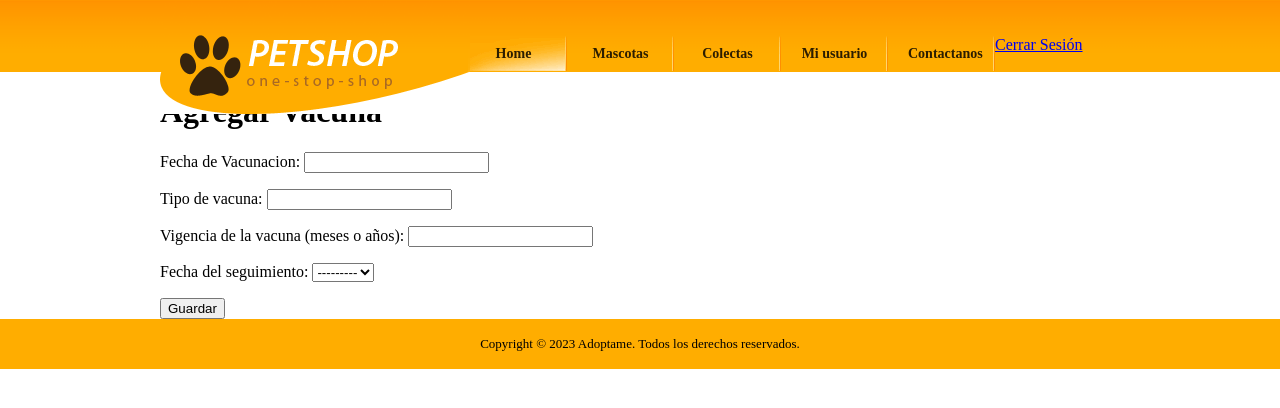
After one commit to TiberCHSL/adopcion, a Django app: page /crear_vacuna/1/ in a window 1280 px wide. The commit adds this page. Shown: the top 408 px of the page. Run offline with Django 4.2, Linux system fonts and the light colour scheme; a user stored in the database is signed in; data comes from the database, SQL or seed files in the repository; parts of the project's set-up code (start-up, migrations or seed data) failed here and were passed over.

Commit message:
Seguimos avanzando

```diff
--- a/adopciones/admin.py
+++ b/adopciones/admin.py
@@ -1,5 +1,5 @@
 from django.contrib import admin
-from .models import Organizacion, Usuario, TipoMascota, Mascota, Imagen, Seguimiento, Vacuna, Verificacion,Colecta,SedeOrganizacion
+from .models import Organizacion, Usuario, TipoMascota, Mascota, Imagen, Seguimiento, Vacuna, Verificacion,Colecta,SedeOrganizacion, DatosPagoUsuario, Pagos
 from d3_dpa_chile.models import Region, Provincia, Comuna
 #Region, Comuna,
 
@@ -16,4 +16,6 @@ admin.site.register(Seguimiento)
 admin.site.register(Vacuna)
 admin.site.register(Verificacion)
 admin.site.register(Colecta)
+admin.site.register(DatosPagoUsuario)
+admin.site.register(Pagos)
 # Register your models here.
--- a/adopciones/forms.py
+++ b/adopciones/forms.py
@@ -1,6 +1,6 @@
 # En forms.py
 from django import forms
-from .models import TipoMascota, Region, Usuario, Comuna, User
+from .models import TipoMascota, Region, Usuario, Comuna, User, DatosPagoUsuario, Seguimiento, Vacuna
 from django.contrib.auth.forms import UserCreationForm, AuthenticationForm
 
 class BusquedaMascotaForm(forms.Form):
@@ -45,3 +45,43 @@ class RegistroUsuarioForm(UserCreationForm):
 
 class LoginForm(AuthenticationForm):
     username = forms.CharField(widget=forms.TextInput(attrs={'autofocus': True}), label="Username")
+
+
+class UsuarioForm(forms.ModelForm):
+    class Meta:
+        model = Usuario
+        fields = ['phone', 'gender', 'comuna']
+
+class DatosPagoUsuarioForm(forms.ModelForm):
+    class Meta:
+        model = DatosPagoUsuario
+        fields = ['banco', 'acc_type', 'num_cuenta']
+
+
+class VacunaForm(forms.ModelForm):
+    seguimiento = forms.ModelChoiceField(
+        queryset=Seguimiento.objects.none(),  # Empty queryset
+        to_field_name="fecha",
+        label="Fecha del seguimiento",
+        required=True
+    )
+
+    class Meta:
+        model = Vacuna
+        fields = ['fecha', 'tipo_vacuna', 'vigencia', 'seguimiento']
+
+    def __init__(self, *args, **kwargs):
+        mascota_id = kwargs.pop('mascota_id', None)
+        super(VacunaForm, self).__init__(*args, **kwargs)
+        if mascota_id:
+            self.fields['seguimiento'].queryset = Seguimiento.objects.filter(id_mascota=mascota_id)
+
+
+class SeguimientoForm(forms.ModelForm):
+    class Meta:
+        model = Seguimiento
+        fields = ['fecha', 'centro_veterinario', 'medico_veterinario', 'diagnostico', 'receta']
+
+    class Meta:
+        model = Seguimiento
+        fields = ['fecha', 'centro_veterinario', 'medico_veterinario', 'diagnostico', 'receta']
--- a/adopciones/models.py
+++ b/adopciones/models.py
@@ -2,19 +2,6 @@ from django.db import models
 from django.contrib.auth.models import User
 from d3_dpa_chile.models import Region, Provincia, Comuna
 
-# Create your models here.
-#IDIOMA_CHOICES = [
-    #('IN', 'Ingles'),
-    #('FR', 'Frances'),
-    #('PO', 'Portugués'),
-    #('AL', 'Alemán'),
-    #('IT', 'Italiano'),
-#]
-#class Region(models.Model):
-    #nombre_region = models.CharField(primary_key = True, max_length=10, verbose_name="Género", choices=[('M', 'Masculino'), ('F', 'Femenino'), ('O', 'Otro')])
-
-#class Comuna(models.Model):
-    #nombre_comuna = models.CharField(primary_key = True, max_length=10, verbose_name="Género", choices=[('M', 'Masculino'), ('F', 'Femenino'), ('O', 'Otro')])
 
 class Organizacion(models.Model):
     nombre_org = models.CharField(primary_key=True, max_length=50, verbose_name="Nombre de la organizacion")
@@ -53,16 +40,16 @@ class DatosPagoUsuario(models.Model):
     user = models.OneToOneField(User, on_delete=models.CASCADE,verbose_name = "Nombre de usuario")
     banco = models.CharField(max_length=50)
     acc_type = models.CharField(max_length=50, choices=[('C','Cuenta corriente'),('V','Cuenta vista'),('A','Cuenta de ahorro')])
-    num_cuenta = models.CharField(max_length=50,verbose_name = "Numero de la cuenta")
+    num_cuenta = models.CharField(primary_key = True,max_length=50,verbose_name = "Numero de la cuenta")
     def __str__(self):
-        return self.user
+        return str(self.user)
 
 
 class Pagos(models.Model):
-    num_pago = models.ForeignKey(DatosPagoUsuario,on_delete = models.CASCADE, verbose_name = 'numero del pago')
+    num_cuenta = models.ForeignKey(DatosPagoUsuario, on_delete=models.CASCADE, null = True)
     monto = models.IntegerField(verbose_name = 'Cantidad')
     def __str__(self):
-        return self.num_pago
+        return str(self.num_cuenta)
 
 
 class TipoMascota(models.Model):
@@ -107,11 +94,17 @@ class Seguimiento(models.Model):
     rut = models.ForeignKey(Usuario, max_length=12, verbose_name="RUT del dueño" , on_delete=models.CASCADE)
     id_mascota = models.ForeignKey(Mascota, on_delete=models.CASCADE)
 
+    def __str__(self):
+        return str(self.fecha)
+
 class Vacuna(models.Model):
     fecha = models.DateField(verbose_name="Fecha de Vacunacion", null=True, blank=True)
     tipo_vacuna = models.CharField(max_length=100, verbose_name="Tipo de vacuna", null=True, blank=True)
     vigencia = models.CharField(max_length=100, verbose_name="Vigencia de la vacuna (meses o años)", null=True, blank=True)
     id_seguimiento = models.ForeignKey(Seguimiento, on_delete=models.CASCADE)
+
+    def __str__(self):
+        return self.tipo_vacuna
 
 class Verificacion(models.Model):
     tipo_ver = models.CharField(max_length = 20,choices = [("O","Online"),("P","Presencial")])
--- a/adopciones/urls.py
+++ b/adopciones/urls.py
@@ -3,7 +3,7 @@ from django.conf import settings
 from django.conf.urls.static import static
 from django.contrib.auth.views import LogoutView
 from . import views
-from .views import buscar_mascotas, ver_colectas, detalle_colecta, registro_usuario, LoginUsuarioView
+from .views import buscar_mascotas, ver_colectas, detalle_colecta, registro_usuario, LoginUsuarioView, perfil_usuario, agregar_datos_pago, crear_seguimiento
 
 urlpatterns = [
     path("", views.index, name="index"),
@@ -14,6 +14,13 @@ urlpatterns = [
     path('registro/', registro_usuario, name='registro_usuario'),
     path('login/', LoginUsuarioView.as_view(), name='login'),
     path('logout/', LogoutView.as_view(), name='logout'),
+    path('perfil/', perfil_usuario, name='perfil_usuario'),
+    path('agregar_datos_pago/', agregar_datos_pago, name='agregar_datos_pago'),
+    path('crear_seguimiento/<int:mascota_id>/', crear_seguimiento, name='crear_seguimiento'),
+    path('lista_seguimientos/<int:mascota_id>/', views.lista_seguimientos, name='lista_seguimientos'),
+    path('crear_vacuna/<int:mascota_id>/', views.crear_vacuna, name='crear_vacuna'),
+    path('eliminar_datos_pago/', views.eliminar_datos_pago, name='eliminar_datos_pago'),
+    path('lista_vacunas/<int:seguimiento_id>/', views.lista_vacunas, name='lista_vacunas'),
 ]
 if settings.DEBUG:
     urlpatterns += static(settings.MEDIA_URL, document_root=settings.MEDIA_ROOT)
--- a/adopciones/views.py
+++ b/adopciones/views.py
@@ -5,8 +5,8 @@ from django.contrib import messages
 from django.contrib.auth import login
 from django.contrib.auth.views import LoginView
 from django.contrib.auth.decorators import login_required
-from .models import Mascota, Imagen, TipoMascota, Comuna, SedeOrganizacion, Colecta, DatosPagoUsuario,Pagos, Usuario
-from .forms import BusquedaMascotaForm, RegistroUsuarioForm, LoginForm
+from .models import Mascota, Imagen, TipoMascota, Comuna, SedeOrganizacion, Colecta, DatosPagoUsuario, Usuario, Seguimiento, Pagos, Vacuna
+from .forms import BusquedaMascotaForm, RegistroUsuarioForm, LoginForm, DatosPagoUsuarioForm, UsuarioForm, SeguimientoForm, VacunaForm
 
 def index(request):
     mascotas = Mascota.objects.select_related('id_sede_org__comuna__region').all()[:4]
@@ -67,8 +67,8 @@ def detalle_colecta(request, colecta_id):
             datos_pago = DatosPagoUsuario.objects.get(user=user)
 
             if monto <= colecta.monto_final - colecta.monto_recaudado:
-                # Realizar donación
-                Pagos.objects.create(num_pago=datos_pago, monto=monto)
+                #Realizar donación
+                Pagos.objects.create(num_cuenta=datos_pago, monto=monto)
                 colecta.monto_recaudado += monto
                 colecta.save()
                 messages.success(request, f'Donación de ${monto} realizada con éxito.')
@@ -108,3 +108,85 @@ def registro_usuario(request):
 class LoginUsuarioView(LoginView):
     form_class = LoginForm
     template_name = 'login.html'
+
+@login_required
+def perfil_usuario(request):
+    user = request.user
+    usuario = Usuario.objects.get(user=user)
+    datos_pago_form = DatosPagoUsuarioForm()
+
+    if request.method == 'POST':
+        usuario_form = UsuarioForm(request.POST, instance=usuario)
+        if usuario_form.is_valid():
+            usuario_form.save()
+    else:
+        usuario_form = UsuarioForm(instance=usuario)
+
+    mascotas = Mascota.objects.filter(rut=usuario.rut)
+
+    datos_pago = DatosPagoUsuario.objects.filter(user=request.user).first()
+    return render(request, 'perfil_usuario.html', {'usuario_form': usuario_form, 'datos_pago_form': datos_pago_form, 'mascotas': mascotas, 'datos_pago': datos_pago})
+
+@login_required
+def agregar_datos_pago(request):
+    user = request.user
+    usuario = Usuario.objects.get(user=user)
+
+    if request.method == 'POST':
+        datos_pago_form = DatosPagoUsuarioForm(request.POST)
+        if datos_pago_form.is_valid():
+            datos_pago = datos_pago_form.save(commit=False)
+            datos_pago.user = user
+            datos_pago.save()
+            return redirect('perfil_usuario')
+    else:
+        datos_pago_form = DatosPagoUsuarioForm()
+
+    return render(request, 'agregar_datos_pago.html', {'datos_pago_form': datos_pago_form})
+
+@login_required
+def eliminar_datos_pago(request):
+    datos_pago = DatosPagoUsuario.objects.filter(user=request.user).first()
+    if datos_pago:
+        datos_pago.delete()
+    return redirect('perfil_usuario')
+
+@login_required
+def crear_seguimiento(request, mascota_id):
+    if request.method == 'POST':
+        seguimiento_form = SeguimientoForm(request.POST)
+        if seguimiento_form.is_valid():
+            seguimiento = seguimiento_form.save(commit=False)
+            seguimiento.rut = request.user.usuario  # Asigna el usuario actual
+            seguimiento.id_mascota_id = mascota_id
+            seguimiento.save()
+            return redirect('perfil_usuario')
+    else:
+        seguimiento_form = SeguimientoForm()
+
+    return render(request, 'crear_seguimiento.html', {'seguimiento_form': seguimiento_form, 'mascota_id': mascota_id})
+
+def lista_seguimientos(request, mascota_id):
+    seguimientos = Seguimiento.objects.filter(id_mascota=mascota_id)
+    for seguimiento in seguimientos:
+        seguimiento.vacunas = Vacuna.objects.filter(id_seguimiento=seguimiento)
+    return render(request, 'lista_seguimientos.html', {'seguimientos': seguimientos})
+
+@login_required
+def crear_vacuna(request, mascota_id):
+    if request.method == 'POST':
+        vacuna_form = VacunaForm(request.POST, mascota_id=mascota_id)
+        if vacuna_form.is_valid():
+            vacuna = vacuna_form.save(commit=False)
+            vacuna.id_mascota_id = mascota_id
+            vacuna.id_seguimiento = vacuna_form.cleaned_data['seguimiento']
+            vacuna.save()
+            return redirect('perfil_usuario')
+    else:
+        vacuna_form = VacunaForm(mascota_id=mascota_id)
+
+    return render(request, 'crear_vacuna.html', {'vacuna_form': vacuna_form})
+
+def lista_vacunas(request, seguimiento_id):
+    vacunas = Vacuna.objects.filter(id_seguimiento=seguimiento_id)
+    return render(request, 'lista_vacunas.html', {'vacunas': vacunas})
--- a/adoptameDjango/settings.py
+++ b/adoptameDjango/settings.py
@@ -128,6 +128,9 @@ MEDIA_ROOT = os.path.join(BASE_DIR, 'media')
 LOGOUT_REDIRECT_URL = 'index'
 LOGIN_REDIRECT_URL = 'index'
 LOGIN_URL = 'login'
+USE_L10N = False
+DATE_INPUT_FORMATS = ('%d/%m/%Y',)
+DATE_FORMAT = 'd/m/Y'
 
 
 # Default primary key field type
--- a/adoptameDjango/templates/base.html
+++ b/adoptameDjango/templates/base.html
@@ -16,7 +16,7 @@
             <li class="active"><a href="{% url 'index' %}">Home</a></li>
             <li><a href="{% url 'buscar_mascotas' %}">Mascotas</a></li>
             <li><a href="{% url 'ver_colectas' %}">Colectas</a></li>
-            <li><a href="petguide.html">Seguimiento</a></li>
+            <li><a href="{% url 'perfil_usuario' %}">Mi usuario</a></li>
             <li><a href="contact.html">Contactanos</a></li>
             {% if user.is_authenticated %}
             <a href="{% url 'logout' %}">Cerrar Sesión</a>
--- /dev/null
+++ b/adoptameDjango/templates/crear_vacuna.html
@@ -0,0 +1,12 @@
+{% extends 'base.html' %}
+{% load static %}
+
+{% block content %}
+  <h1>Agregar Vacuna</h1>
+
+  <form method="post" action="">
+    {% csrf_token %}
+    {{ vacuna_form.as_p }}
+    <button type="submit">Guardar</button>
+  </form>
+{% endblock %}
```
Also changed, not shown: adoptameDjango/templates/agregar_datos_pago.html (added, +12 -0 lines), adoptameDjango/templates/crear_seguimiento.html (added, +12 -0 lines), adoptameDjango/templates/lista_seguimientos.html (added, +19 -0 lines), adoptameDjango/templates/lista_vacunas.html (added, +16 -0 lines), adoptameDjango/templates/perfil_usuario.html (added, +47 -0 lines), adopciones/migrations/0021_remove_datospagousuario_id_and_more.py (added), adopciones/migrations/0022_pagos.py (added), db.sqlite3.
